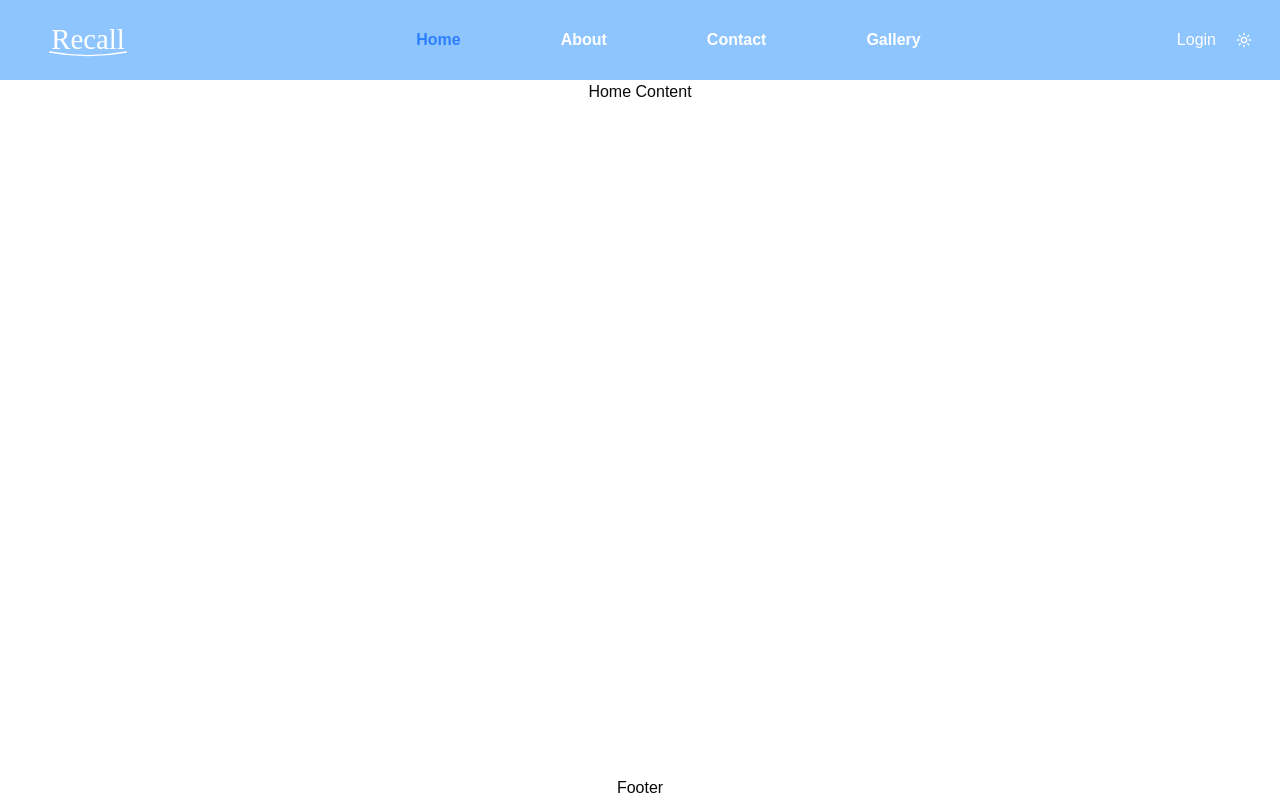
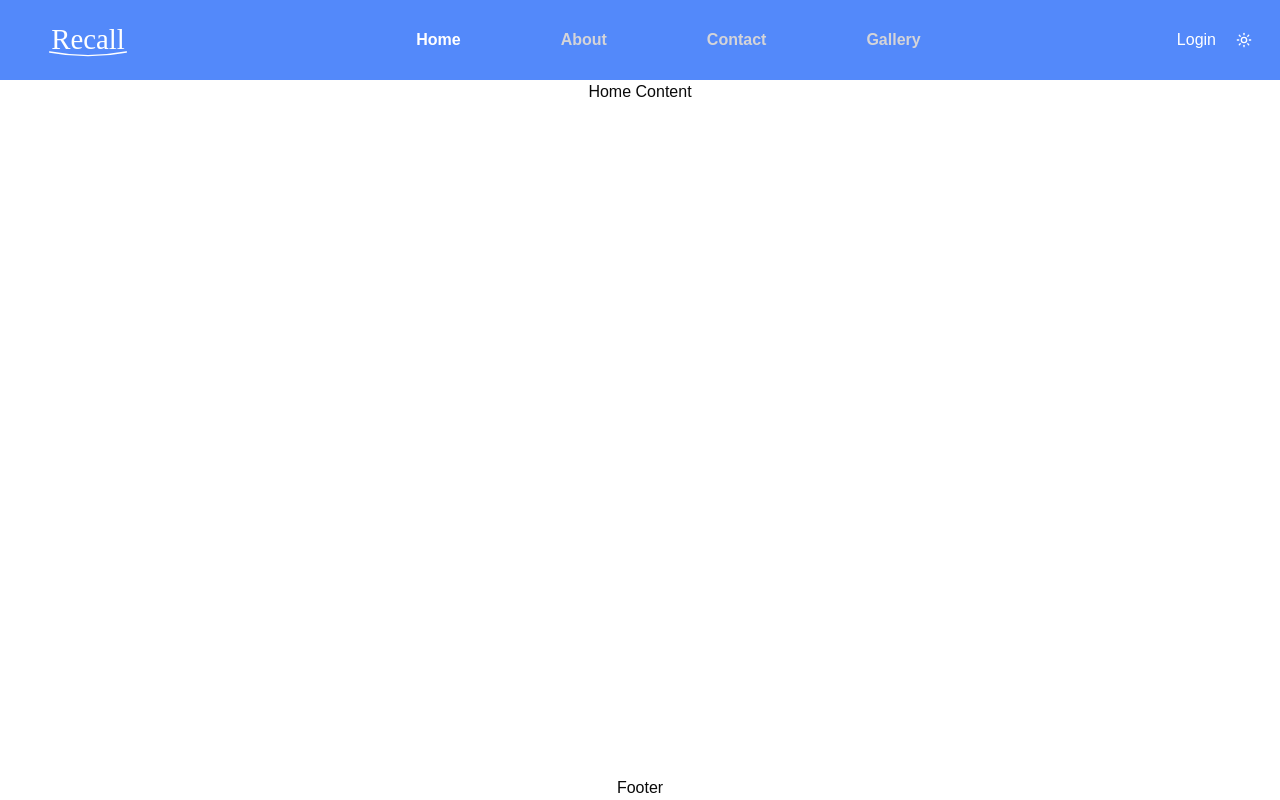
Before and after one commit to jin-bob/turbo-next, a Next.js app in the folder apps/web/: page / in a window 1280 px wide. Built offline with nearby package versions, Linux system fonts and the light colour scheme; no server answers.

Commit message:
main: changed navbar styles

```diff
--- a/apps/web/src/app/globals.css
+++ b/apps/web/src/app/globals.css
@@ -39,6 +39,7 @@
     --sidebar-accent-foreground: oklch(0.205 0 0);
     --sidebar-border: oklch(0.922 0 0);
     --sidebar-ring: oklch(0.708 0 0);
+    --header: oklch(0.649 0.178 263.132);
 }
 
 @theme inline {
@@ -82,10 +83,11 @@
     --radius-2xl: calc(var(--radius) + 8px);
     --radius-3xl: calc(var(--radius) + 12px);
     --radius-4xl: calc(var(--radius) + 16px);
+    --color-header: var(--header);
 }
 
 .dark {
-    --background: oklch(0.44 0.007 17.407);
+    --background: oklch(0.608 0.012 280.334);
     --foreground: oklch(0.985 0 0);
     --card: oklch(0.205 0 0);
     --card-foreground: oklch(0.985 0 0);
@@ -116,6 +118,7 @@
     --sidebar-accent-foreground: oklch(0.985 0 0);
     --sidebar-border: oklch(1 0 0 / 10%);
     --sidebar-ring: oklch(0.556 0 0);
+    --header: oklch(0.413 0.135 261.805);
 }
 
 @layer base {
--- a/apps/web/src/components/global/nav/desktop-nav/index.tsx
+++ b/apps/web/src/components/global/nav/desktop-nav/index.tsx
@@ -5,7 +5,7 @@ import ThemeToggle from '@/src/components/global/theme-toggle';
 
 export default function DesktopNav() {
   return (
-    <nav className="sticky top-0 hidden w-full items-center gap-4 bg-blue-300 p-4 md:flex">
+    <nav className="bg-header sticky top-0 hidden w-full items-center gap-4 p-4 md:flex">
       <Link href="/apps/web/public">
         <Logo className="h-12 w-[144px] text-white" />
       </Link>
--- a/apps/web/src/components/global/nav/desktop-nav/nav-links.tsx
+++ b/apps/web/src/components/global/nav/desktop-nav/nav-links.tsx
@@ -16,7 +16,9 @@ export default function NavLinks() {
           key={link.href}
           className={cn(
             'font-semibold',
-            pathName === link.href ? 'text-blue-500' : 'text-white',
+            pathName === link.href
+              ? 'font-semibold text-white'
+              : 'text-zinc-300 hover:text-white',
           )}
         >
           {link.text}
```
